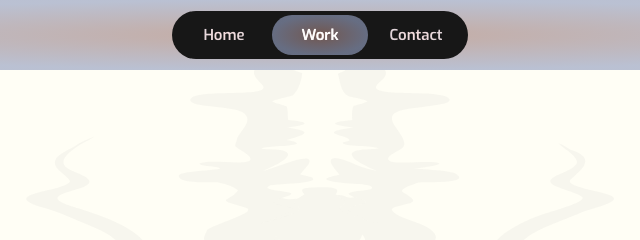
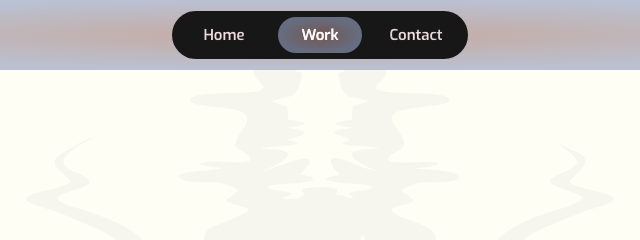
Before and after one commit to Coelhoxs/sxoiuportfolio, a plain HTML site: page index.html in a window 1280 px wide. Shown: the top 240 px of the page, 320-960 px from the left. Drawn offline with Linux system fonts and the light colour scheme.

Commit message:
Menu bar: indicator 84x36 with 6px inset (matches updated Figma Menu Bar)
Co-Authored-By: Claude Opus 5.5 <noreply@anthropic.com>
Claude-Session: https://claude.ai/code/session_01RkRpCktU1Gqwa884MLfdre

```diff
--- a/styles.css
+++ b/styles.css
@@ -132,10 +132,11 @@ h1, h2, h3, p { margin: 0; }
   overflow: hidden;
 }
 .menu__indicator {
+  /* Figma Menu Bar · Indicator: 84×36, centered in its 96px tab (6px inset) */
   position: absolute;
-  top: 4px; left: 4px;
-  width: 96px; height: 40px;
-  border-radius: 20px;
+  top: 6px; left: 10px;
+  width: 84px; height: 36px;
+  border-radius: 18px;
   background: var(--gradient-dusk);
   transform: translateX(calc(var(--tab, 0) * 96px));
   transition: transform .35s cubic-bezier(.4, 0, .2, 1);
```
